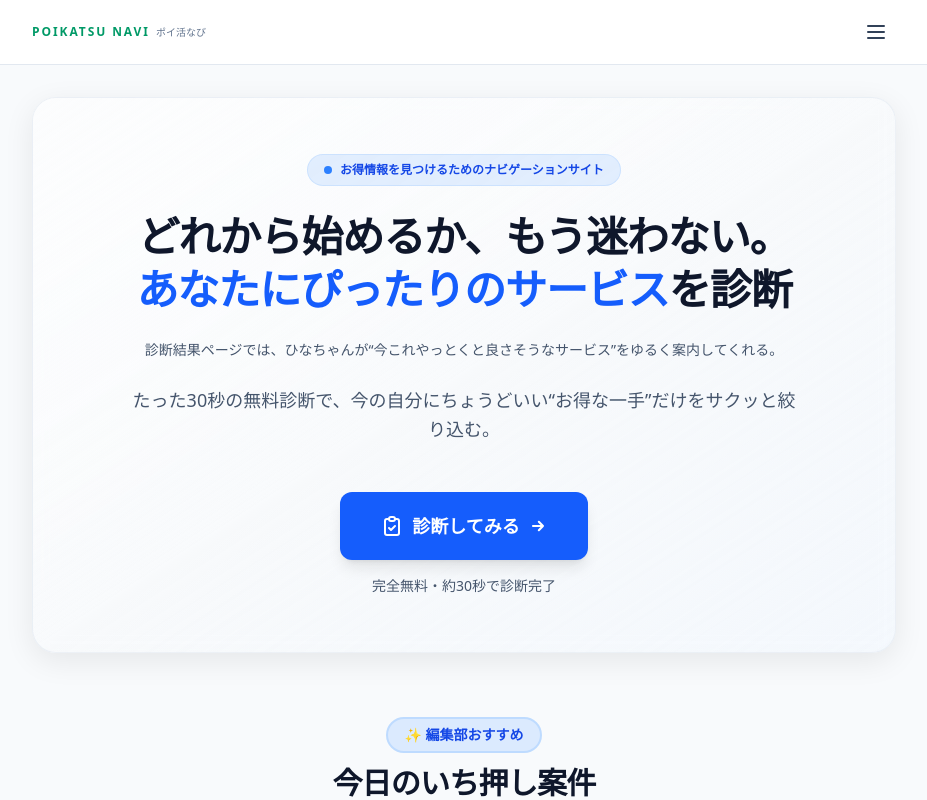
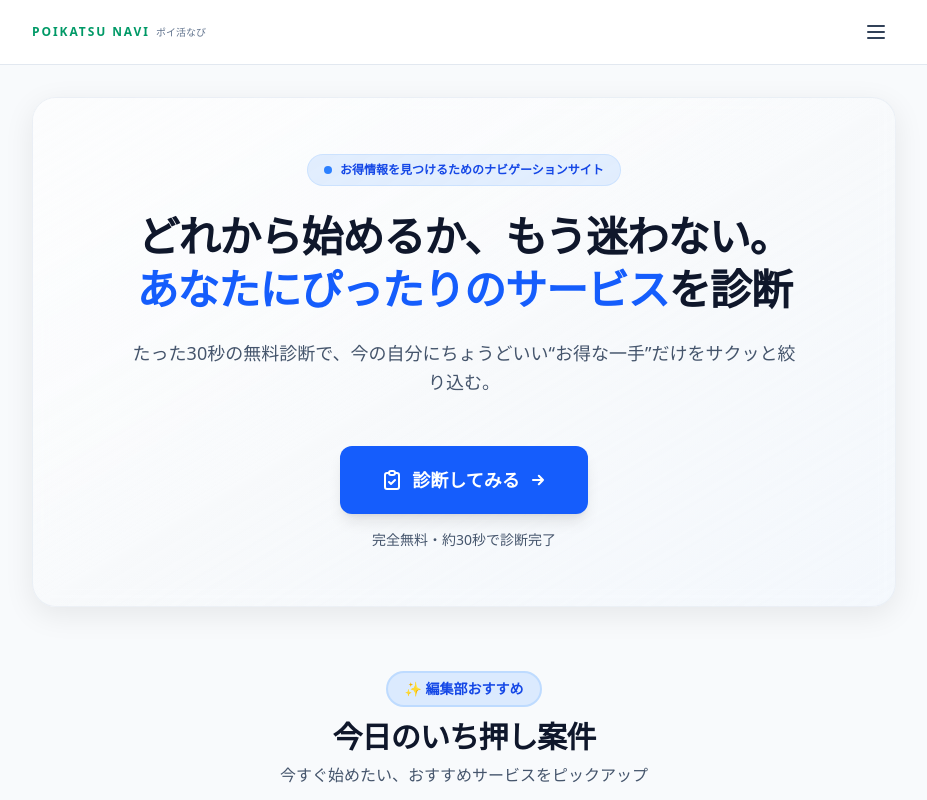
Before and after one commit to haruvv/poi-hub, a Next.js app: page / in a window 1280 px wide. Shown: the top 800 px of the page, without its empty margins (176-1103 px from the left). Built offline with nearby package versions, Linux system fonts and the light colour scheme.

Commit message:
文言修正

```diff
--- a/components/top/MainHero.tsx
+++ b/components/top/MainHero.tsx
@@ -18,10 +18,6 @@ export const MainHero = () => {
           <span className="text-blue-600">あなたにぴったりのサービス</span>
           を診断
         </h1>
-
-        <p className="text-sm text-slate-600 leading-relaxed max-w-2xl mx-auto">
-          診断結果ページでは、ひなちゃんが&ldquo;今これやっとくと良さそうなサービス&rdquo;をゆるく案内してくれる。
-        </p>
 
         <p className="text-[17px] sm:text-[18px] text-slate-600 leading-relaxed max-w-2xl mx-auto">
           たった30秒の無料診断で、今の自分にちょうどいい&ldquo;お得な一手&rdquo;だけをサクッと絞り込む。
```
